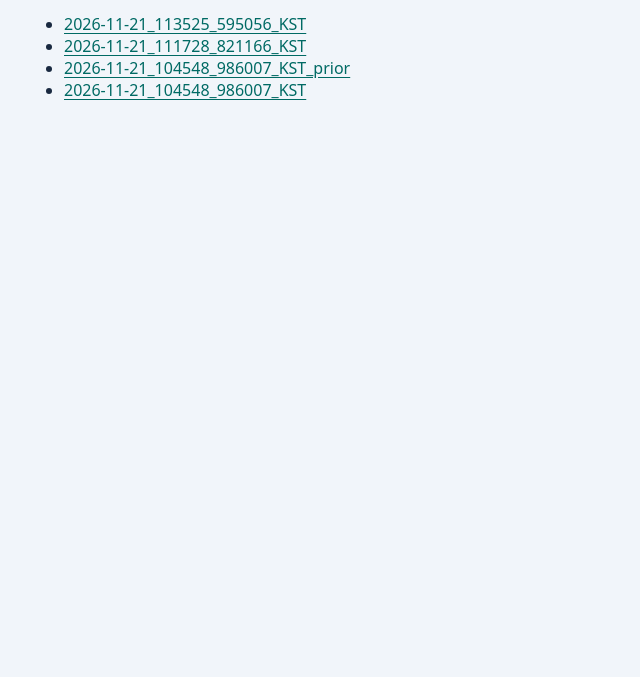
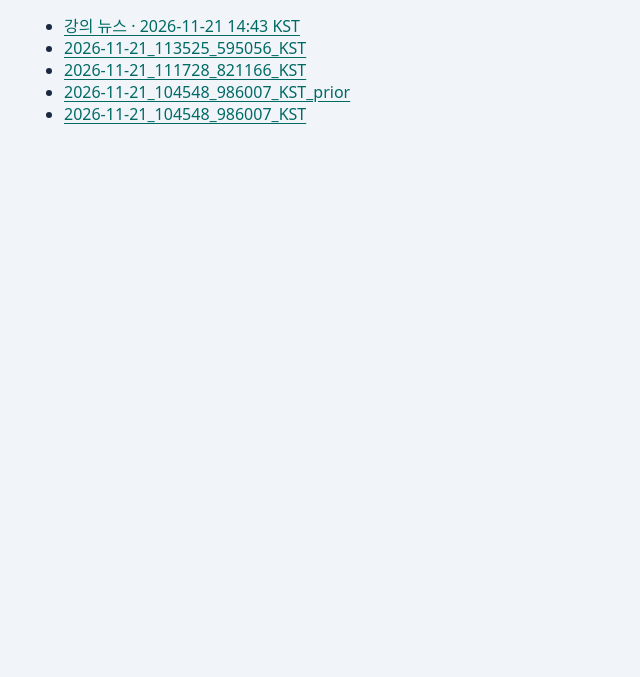
Before and after one commit to kaicareerofficial-HRD/professor, a plain HTML site: page db-history/index.html in a window 1280 px wide. Shown: the part 123-800 px from the top of the page, without its empty margins (0-640 px from the left). Drawn offline with Linux system fonts and the light colour scheme.

Commit message:
List dated lecture news snapshot

```diff
--- a/db-history/index.html
+++ b/db-history/index.html
@@ -1 +1 @@
-<!doctype html><html lang="ko"><meta charset="utf-8"><meta name="viewport" content="width=device-width, initial-scale=1"><title>공개 강사 DB 이전 버전</title><link rel="stylesheet" href="../style.css"><main><p><a href="../">강사 아카이브</a></p><h1>공개 강사 DB 이전 버전</h1><p>파일명은 한국시간 기준입니다. 공개 목록만 포함합니다.</p><ul><li><a href="speaker_db_2026-11-21_113525_595056_KST.js" download>2026-11-21_113525_595056_KST</a></li><li><a href="speaker_db_2026-11-21_111728_821166_KST.js" download>2026-11-21_111728_821166_KST</a></li><li><a href="speaker_db_2026-11-21_104548_986007_KST_prior.js" download>2026-11-21_104548_986007_KST_prior</a></li><li><a href="speaker_db_2026-11-21_104548_986007_KST.js" download>2026-11-21_104548_986007_KST</a></li></ul></main></html>
+<!doctype html><html lang="ko"><meta charset="utf-8"><meta name="viewport" content="width=device-width, initial-scale=1"><title>공개 강사 DB 이전 버전</title><link rel="stylesheet" href="../style.css"><main><p><a href="../">강사 아카이브</a></p><h1>공개 강사 DB 이전 버전</h1><p>파일명은 한국시간 기준입니다. 공개 목록만 포함합니다.</p><ul><li><a href="lecture_news_2026-11-21_144317_KST.js" download>강의 뉴스 · 2026-11-21 14:43 KST</a></li><li><a href="speaker_db_2026-11-21_113525_595056_KST.js" download>2026-11-21_113525_595056_KST</a></li><li><a href="speaker_db_2026-11-21_111728_821166_KST.js" download>2026-11-21_111728_821166_KST</a></li><li><a href="speaker_db_2026-11-21_104548_986007_KST_prior.js" download>2026-11-21_104548_986007_KST_prior</a></li><li><a href="speaker_db_2026-11-21_104548_986007_KST.js" download>2026-11-21_104548_986007_KST</a></li></ul></main></html>
```
